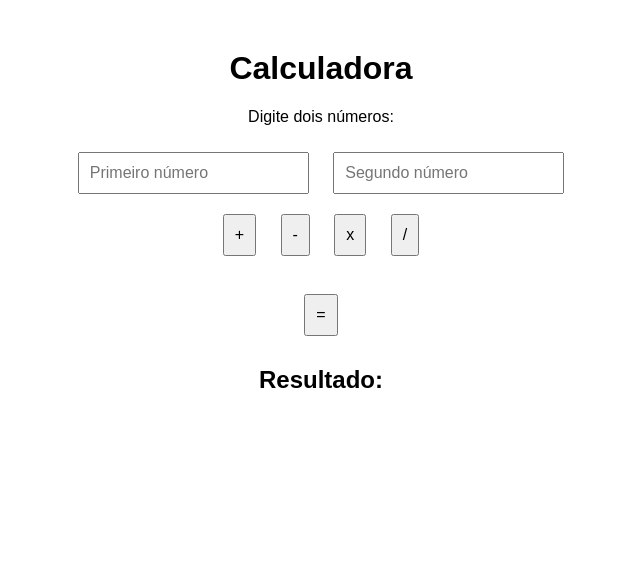
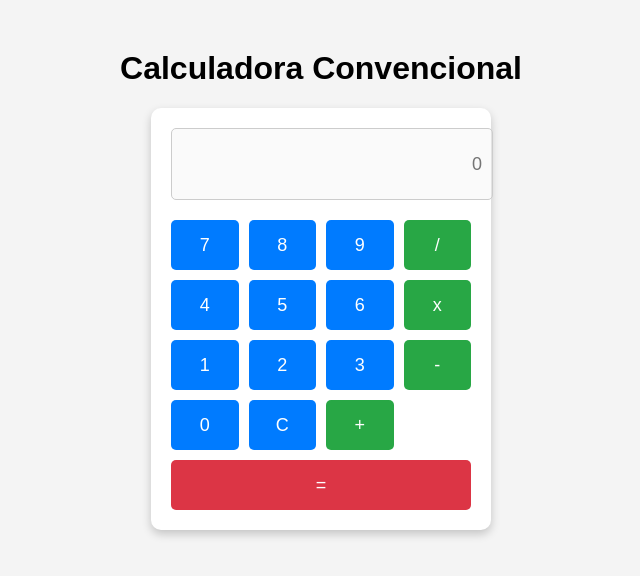
Before and after one commit to DuilioAzevedo/calculator, a plain HTML site: page index.html in a window 1280 px wide. Shown: the whole page, without its empty margins (319-959 px from the left). Drawn offline with Linux system fonts and the light colour scheme.

Commit message:
modelagem convencional

```diff
--- a/index.html
+++ b/index.html
@@ -9,18 +9,31 @@
 </head>
 
 <body>
-  <h1>Calculadora</h1>
-  <p>Digite dois números:</p>
-  <input type="number" id="numero1" placeholder="Primeiro número">
-  <input type="number" id="numero2" placeholder="Segundo número">
-  <br>
-  <button onclick="selecionarOperacao('soma')">+</button>
-  <button onclick="selecionarOperacao('subtracao')">-</button>
-  <button onclick="selecionarOperacao('multiplicacao')">x</button>
-  <button onclick="selecionarOperacao('divisao')">/</button>
-  <br><br>
-  <button onclick="calcular()">=</button>
-  <h2>Resultado: <span id="resultado"></span></h2>
+  <h1>Calculadora Convencional</h1>
+  <div class="calculadora">
+      <input type="text" id="numero1" class="tela" placeholder="0" disabled>
+      <div class="botoes">
+          <button onclick="digitar(7)">7</button>
+          <button onclick="digitar(8)">8</button>
+          <button onclick="digitar(9)">9</button>
+          <button class="operacao" onclick="selecionarOperacao('divisao')">/</button>
+
+          <button onclick="digitar(4)">4</button>
+          <button onclick="digitar(5)">5</button>
+          <button onclick="digitar(6)">6</button>
+          <button class="operacao" onclick="selecionarOperacao('multiplicacao')">x</button>
+
+          <button onclick="digitar(1)">1</button>
+          <button onclick="digitar(2)">2</button>
+          <button onclick="digitar(3)">3</button>
+          <button class="operacao" onclick="selecionarOperacao('subtracao')">-</button>
+
+          <button onclick="digitar(0)">0</button>
+          <button onclick="limpar()">C</button>
+          <button class="operacao" onclick="selecionarOperacao('soma')">+</button>
+          <button class="resultado" onclick="calcular()">=</button>
+      </div>
+  </div>
   <script src="script.js"></script>
 </body>
 
--- a/script.js
+++ b/script.js
@@ -1,25 +1,37 @@
 let operacaoSelecionada = "";
+let valorAnterior = "";
+let valorAtual = "";
+
+function digitar(numero) {
+    const tela = document.getElementById("numero1");
+
+    if (!operacaoSelecionada) {
+        valorAnterior += numero;
+        tela.value = valorAnterior;
+    } else {
+        valorAtual += numero;
+        tela.value = valorAtual;
+    }
+}
 
 function selecionarOperacao(operacao) {
-    // Guardar a operação selecionada
+    if (valorAnterior === "") {
+        alert("Digite um número antes de selecionar a operação.");
+        return;
+    }
     operacaoSelecionada = operacao;
 }
 
 function calcular() {
-    // Obter os valores dos inputs
-    let num1 = parseFloat(document.getElementById("numero1").value);
-    let num2 = parseFloat(document.getElementById("numero2").value);
-
-    // Verificar se os valores são válidos
-    if (isNaN(num1) || isNaN(num2)) {
-        alert("Por favor, insira números válidos.");
+    if (valorAnterior === "" || valorAtual === "") {
+        alert("Por favor, complete a operação.");
         return;
     }
 
-    // Variável para armazenar o resultado
+    const num1 = parseFloat(valorAnterior);
+    const num2 = parseFloat(valorAtual);
     let resultado;
 
-    // Verificar qual operação foi selecionada
     switch (operacaoSelecionada) {
         case 'soma':
             resultado = num1 + num2;
@@ -38,10 +50,17 @@ function calcular() {
             resultado = num1 / num2;
             break;
         default:
-            alert("Por favor, selecione uma operação.");
+            alert("Operação inválida.");
             return;
     }
 
-    // Exibir o resultado
-    document.getElementById("resultado").textContent = resultado;
+    document.getElementById("numero1").value = resultado;
+    limpar();
 }
+
+function limpar() {
+    valorAnterior = "";
+    valorAtual = "";
+    operacaoSelecionada = "";
+    document.getElementById("numero1").value = "0";
+}
--- a/style.css
+++ b/style.css
@@ -1,15 +1,48 @@
-html {
-  height: 100%;
-  width: 100%;
-}
-
 body {
   font-family: Arial, sans-serif;
   text-align: center;
   margin-top: 50px;
+  background-color: #f4f4f4;
 }
-input, button {
-  margin: 10px;
+.calculadora {
+  display: inline-block;
+  background: #fff;
+  border-radius: 10px;
+  box-shadow: 0 4px 10px rgba(0, 0, 0, 0.2);
+  padding: 20px;
+  width: 300px;
+}
+.tela {
+  width: 100%;
+  height: 50px;
+  font-size: 18px;
+  text-align: right;
+  margin-bottom: 20px;
   padding: 10px;
-  font-size: 16px;
+  border: 1px solid #ccc;
+  border-radius: 5px;
 }
+.botoes {
+  display: grid;
+  grid-template-columns: repeat(4, 1fr);
+  gap: 10px;
+}
+.botoes button {
+  height: 50px;
+  font-size: 18px;
+  border: none;
+  border-radius: 5px;
+  background-color: #007bff;
+  color: #fff;
+  cursor: pointer;
+}
+.botoes button.operacao {
+  background-color: #28a745;
+}
+.botoes button.resultado {
+  grid-column: span 4;
+  background-color: #dc3545;
+}
+.botoes button:hover {
+  opacity: 0.9;
+}
```
